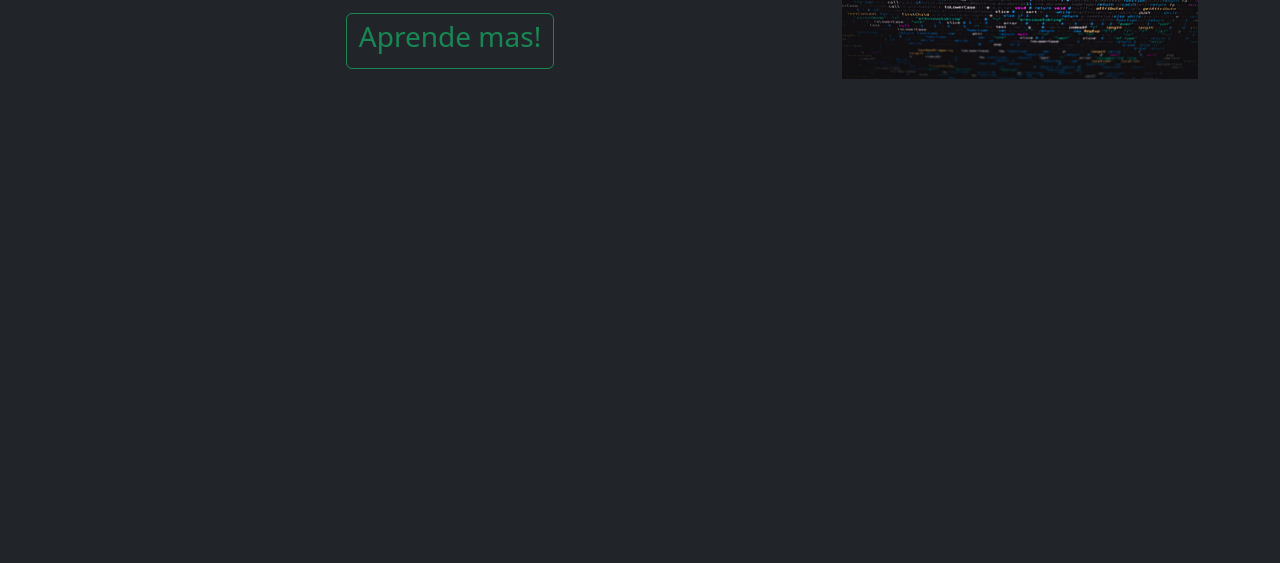
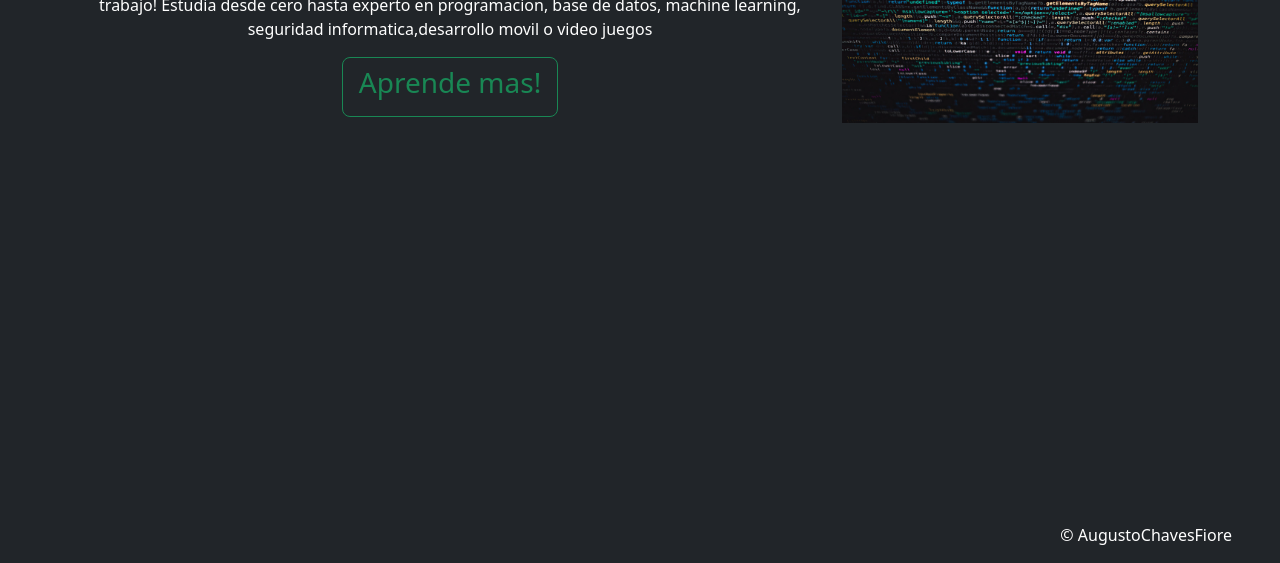
Before and after one commit to AugustoChavesFiore/actividad3-practicabootstrap, a plain HTML site: page index.html in a window 1280 px wide. Shown: the part 237-800 px from the top of the page. Drawn offline with nearby package versions, Linux system fonts and the light colour scheme.

Commit message:
footer del index agregado, boton funcionando

```diff
--- a/index.html
+++ b/index.html
@@ -34,9 +34,9 @@
           </nav>
     </header>
     <main>
-        <header class="d-flex justify-content-center align-items-center"><H1>Cursemi</H1></header>
+        <header class="d-flex justify-content-center align-items-center "><H1>Cursemi</H1></header>
         <article>
-         <section class="container text-center mt-1" >
+         <section class="container text-center mt-5" >
             <div class="row justify-content-center align-content-center">
 
                 <div class="col-12 col-lg-4 order-lg-2">
@@ -50,7 +50,7 @@
                     <p>Desarollo de software, cloud e inteligencia artificial Domina las areas con mas demandas de trabajo! Estudia desde cero hasta experto en programacion, base de datos, machine learning, seguridad informatica,desarrollo movil o video juegos
                     </p>
                     <form action="cursos.html">
-                        <button type="button" class="btn btn-outline-success"><h3>Aprende mas!</h3></button>
+                        <button type="submit" class="btn btn-outline-success btn-lg"><h3>Aprende mas!</h3></button>
                     </form>
 
                 </div>
@@ -62,9 +62,8 @@
 
     </main>
 
-    <footer>
-
-
+    <footer class="d-flex justify-content-end align-items-center fixed-bottom pe-5">
+       <p>&copy; AugustoChavesFiore</p>
     </footer>
 
 <script src="https://cdn.jsdelivr.net/npm/bootstrap@5.3.0-alpha3/dist/js/bootstrap.bundle.min.js" integrity="sha384-ENjdO4Dr2bkBIFxQpeoTz1HIcje39Wm4jDKdf19U8gI4ddQ3GYNS7NTKfAdVQSZe" crossorigin="anonymous"></script>
```
